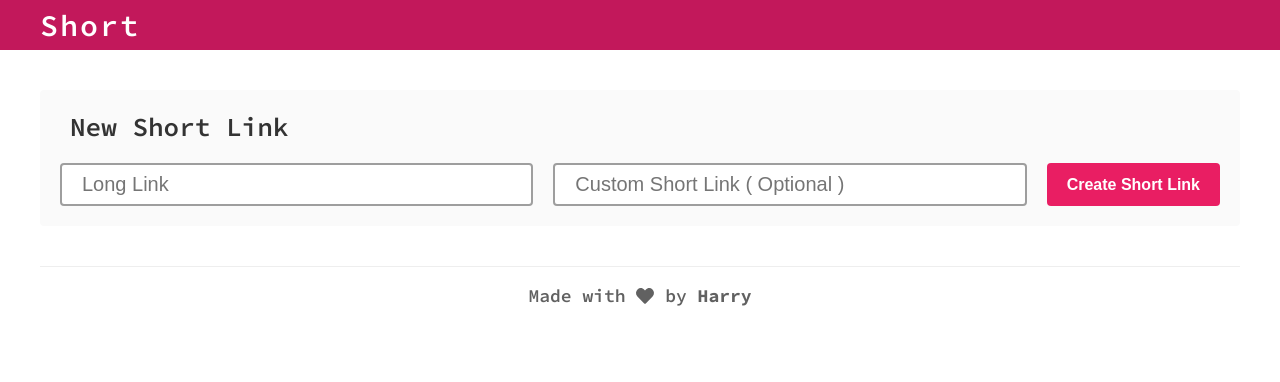
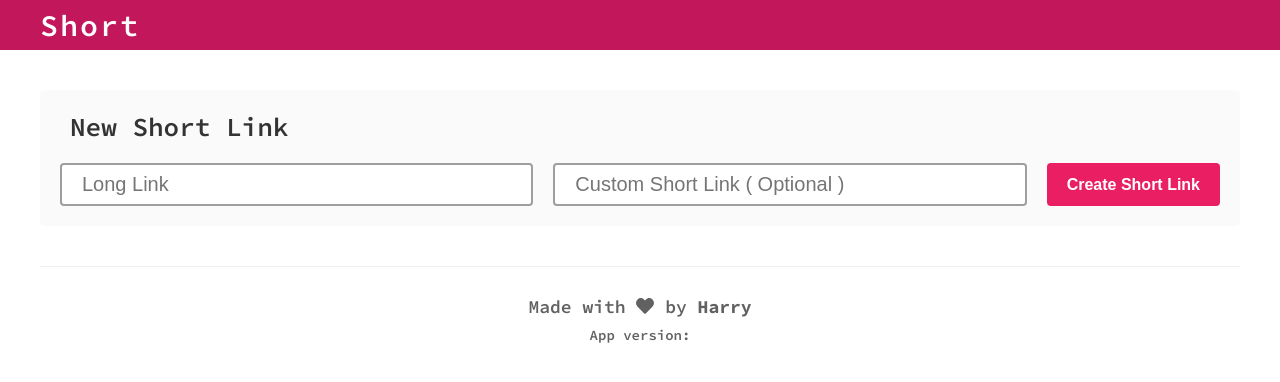
Before and after one commit to short-d/short, a React (Create React App) app in the folder app/web/: page / in a window 1280 px wide. Shown: the top 382 px of the page. Built offline with nearby package versions, Linux system fonts and the light colour scheme.

Commit message:
Add App version to footer

```diff
--- a/app/web/package.json
+++ b/app/web/package.json
@@ -15,9 +15,9 @@
     "qrcode": "^1.4.1"
   },
   "scripts": {
-    "start": "react-scripts start",
-    "build": "react-scripts build",
-    "test": "react-scripts test",
+    "start": "REACT_APP_GIT_SHA=`git rev-parse --short HEAD` react-scripts start",
+    "build": "REACT_APP_GIT_SHA=`git rev-parse --short HEAD` react-scripts build",
+    "test": "REACT_APP_GIT_SHA=`git rev-parse --short HEAD` react-scripts test",
     "eject": "react-scripts eject"
   },
   "eslintConfig": {
--- a/app/web/src/component/App.tsx
+++ b/app/web/src/component/App.tsx
@@ -9,6 +9,7 @@ import {UrlService} from '../service/Url.service';
 import {Footer} from './Footer';
 import {QrcodeService} from '../service/Qrcode.service';
 import {ShortLinkUsage} from './ShortLinkUsage';
+import {VersionService} from '../service/Version.service';
 
 interface Props {
 }
@@ -21,6 +22,7 @@ interface State {
 
 export class App extends Component<Props, State> {
     urlService = new UrlService();
+    appVersion = VersionService.getAppVersion();
 
     constructor(props: Props) {
         super(props);
@@ -98,7 +100,10 @@ export class App extends Component<Props, State> {
                         }
                     </Section>
                 </div>
-                <Footer authorName={'Harry'} authorPortfolio={'https://github.com/byliuyang'}/>
+                <Footer
+                    authorName={'Harry'}
+                    authorPortfolio={'https://github.com/byliuyang'}
+                    version={this.appVersion}/>
             </div>
         );
     };
--- a/app/web/src/component/Footer.scss
+++ b/app/web/src/component/Footer.scss
@@ -1,8 +1,10 @@
 @import "styles/dimension";
 @import "styles/font";
+@import "styles/color";
 
 $font-size : 18px;
 $font-color : #616161;
+$padding : 30px;
 
 footer {
   @include default-font();
@@ -11,15 +13,30 @@ footer {
   justify-content : center;
 
   .center {
-    font-size       : $font-size;
-    font-weight     : $font-weight-semi-bold;
-    line-height     : $font-size;
-    display         : flex;
-    justify-content : center;
-    width           : $content-width;
-    padding-top     : 20px;
-    color           : $font-color;
-    border-top      : 1px solid #EEE;
+    font-size      : $font-size;
+    font-weight    : $font-weight-semi-bold;
+    line-height    : $font-size;
+    display        : flex;
+    flex-direction : column;
+    align-content  : center;
+    width          : $content-width;
+    padding-top    : $padding;
+    color          : $font-color;
+    border-top     : 1px solid #EEE;
+    text-align     : center;
+
+    .row:not(:last-child) {
+      margin-bottom : 10px;
+    }
+
+    .app-version {
+      font-size : 14px;
+    }
+
+    .heart:hover {
+      color  : $color-primary;
+      cursor : pointer;
+    }
 
     a {
       font-weight     : $font-weight-bold;
@@ -31,4 +48,6 @@ footer {
       }
     }
   }
+
+  padding-bottom  : $padding;
 }
--- a/app/web/src/component/Footer.tsx
+++ b/app/web/src/component/Footer.tsx
@@ -7,6 +7,7 @@ import {faHeart} from '@fortawesome/free-solid-svg-icons';
 interface Props {
     authorName: string
     authorPortfolio: string
+    version: string
 }
 
 export class Footer extends Component<Props> {
@@ -14,8 +15,11 @@ export class Footer extends Component<Props> {
         return (
             <footer>
                 <div className={'center'}>
-                    Made with&nbsp;<FontAwesomeIcon icon={faHeart}/>&nbsp;by&nbsp;<a
-                    href={this.props.authorPortfolio}>{this.props.authorName}</a>
+                    <div className={'row'}>
+                        Made with&nbsp;<FontAwesomeIcon className={'heart'} icon={faHeart}/>&nbsp;by&nbsp;<a
+                        href={this.props.authorPortfolio}>{this.props.authorName}</a>
+                    </div>
+                    <div className={'row app-version'}>App version: {this.props.version}</div>
                 </div>
             </footer>
         );
--- /dev/null
+++ b/app/web/src/service/Version.service.ts
@@ -0,0 +1,8 @@
+import {EnvService} from './Env.service';
+
+export class VersionService {
+    static getAppVersion():string {
+        return EnvService.getVal('GIT_SHA');
+    }
+
+}
```
